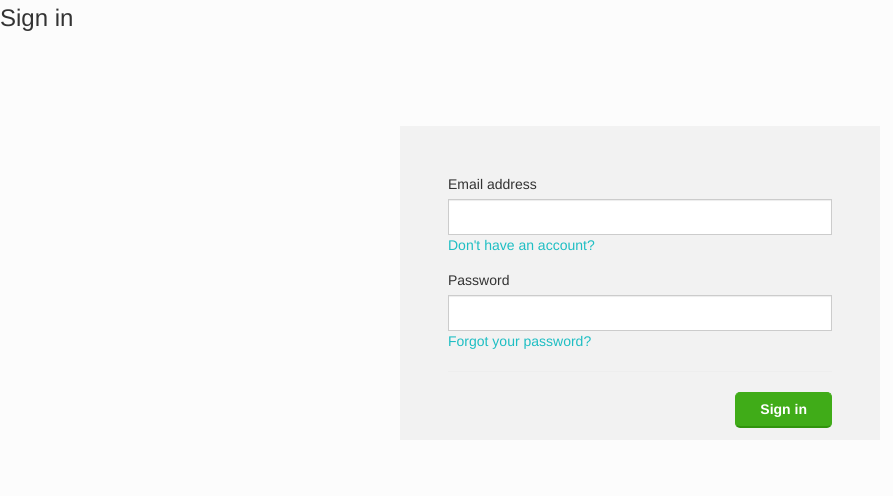
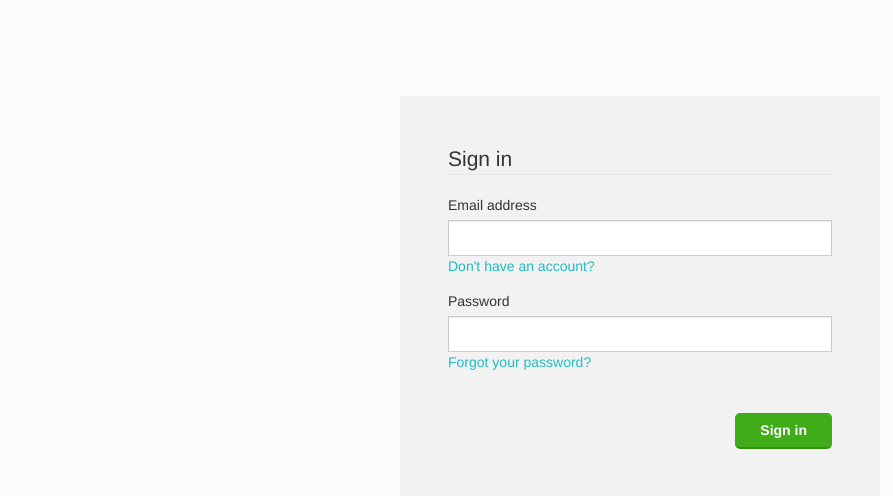
Before and after one commit to CommonsCloud/CommonsCloudAPI, a Flask app: template CommonsCloudAPI/templates/security/login.html in a window 1280 px wide. Shown: the top 496 px of the page, without its empty margins (0-893 px from the left). Run offline with Flask 2, Linux system fonts and the light colour scheme; the template is opened without the code that fills it, so the values that code supplies are empty.

Commit message:
Readded site styles;

```diff
--- a/CommonsCloudAPI/templates/security/login.html
+++ b/CommonsCloudAPI/templates/security/login.html
@@ -2,10 +2,10 @@
 
 {% block content %}
 
-      <h1>Sign in</h1>
-
       <form method="POST" action="{{ url_for_security('login') }}" id="login_user_form" name="login_user_form">
         {{ login_user_form.hidden_tag() }}
+        <legend>Sign in</legend>
+        <fieldset>
           <div class="form-group">
             <label for="email">Email address</label>
             <input class="text form-control" id="email" name="email" type="text" tabindex="1" />
@@ -23,7 +23,7 @@
           <div class="form-actions">
             <input type="submit" id="submit" name="submit" class="button large pull-right" value="Sign in" tabindex="3" />
           </div>
+        </fieldset>
       </form>
 
-
 {% endblock %}
```
Lines whose indentation alone changed are shown as unchanged.
